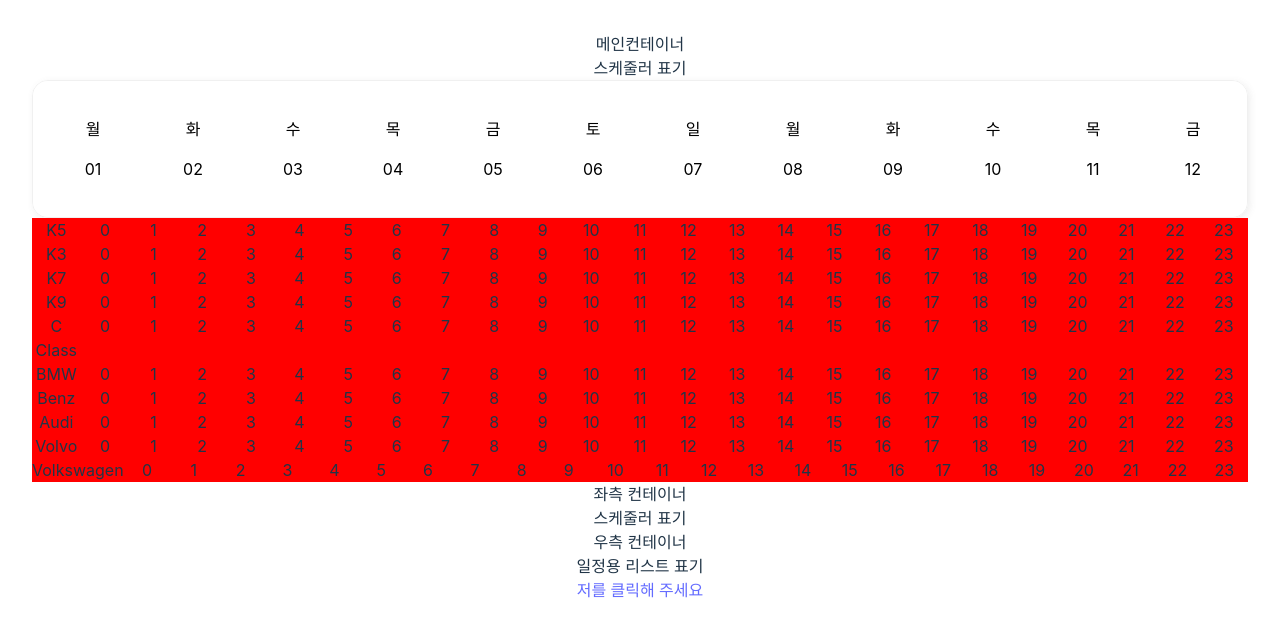
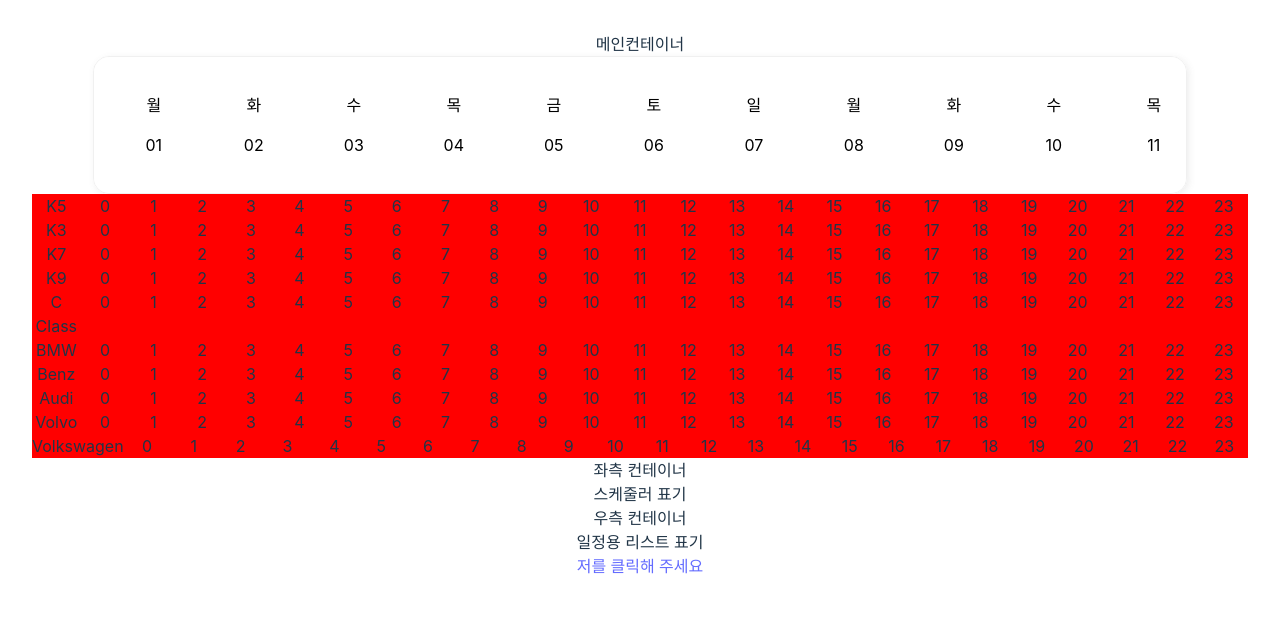
Before and after one commit to JayJHFE/React-Scheduler, a React (Vite) app in the folder PortFolio-vite/: page /scheduler in a window 1280 px wide. Shown: the top 636 px of the page. Built offline with nearby package versions, Linux system fonts and the light colour scheme.

Commit message:
달력부분 너비조절

```diff
--- a/PortFolio-vite/src/components/scheduler/calendar/index.tsx
+++ b/PortFolio-vite/src/components/scheduler/calendar/index.tsx
@@ -27,8 +27,13 @@ function Calendar() {
   console.log(selectedDate);
 
   return (
-    <div>
-      <div>스케줄러 표기</div>
+    <div
+      style={{
+        display: "flex",
+        flexDirection: "row",
+        justifyContent: "center",
+      }}
+    >
       <S.rowScheduler>
         {selectedDate?.map((day, idx) => (
           <div key={idx}>
--- a/PortFolio-vite/src/css/scheduler.ts
+++ b/PortFolio-vite/src/css/scheduler.ts
@@ -4,7 +4,7 @@ export const rowScheduler = styled.div`
   display: flex;
   flex-direction: row;
   overflow-x: auto;
-  width: 100%;
+  width: 90%;
   white-space: nowrap;
   padding: 20px 10px 20px 10px;
   border: 1px solid #f0f0f0;
```
